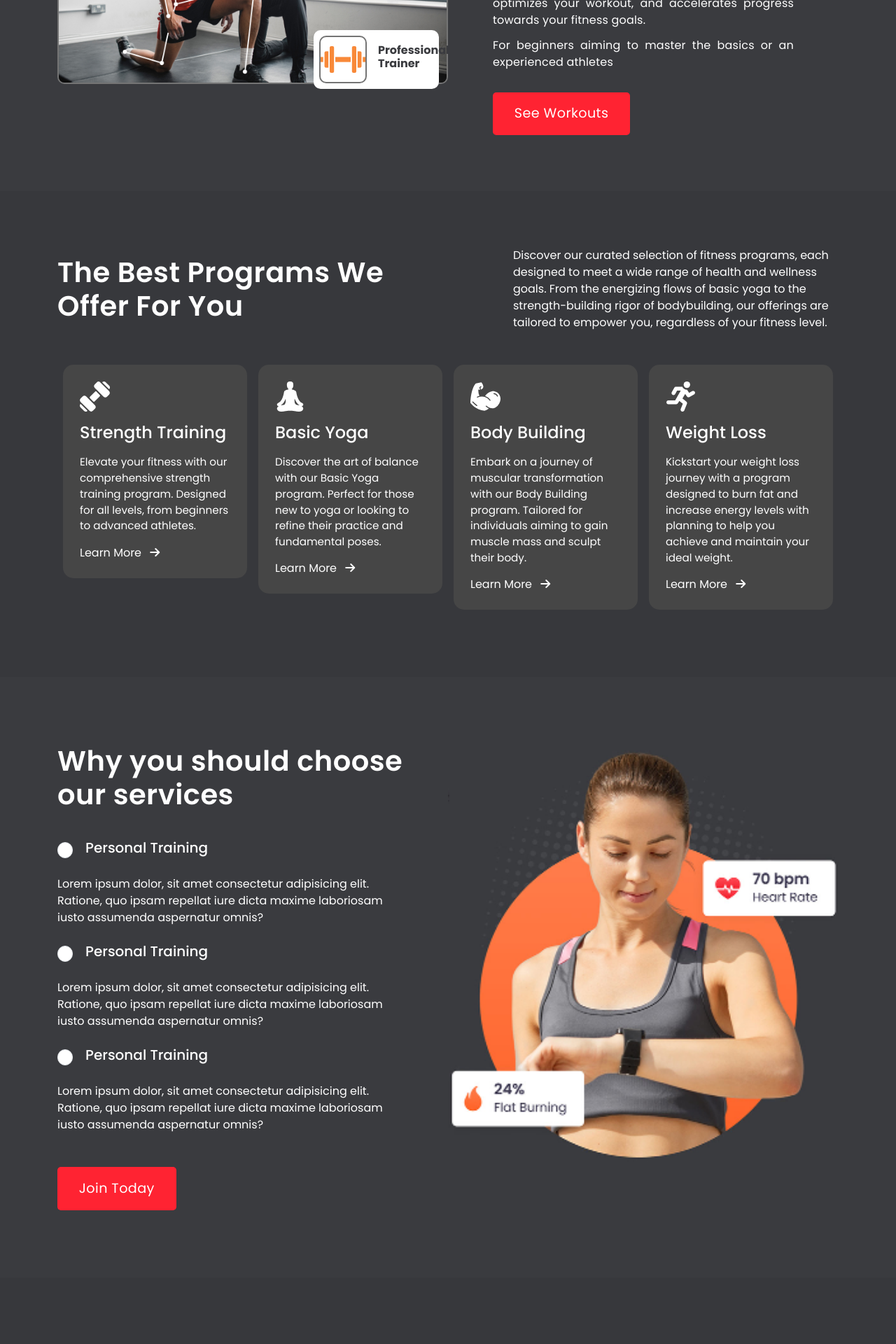
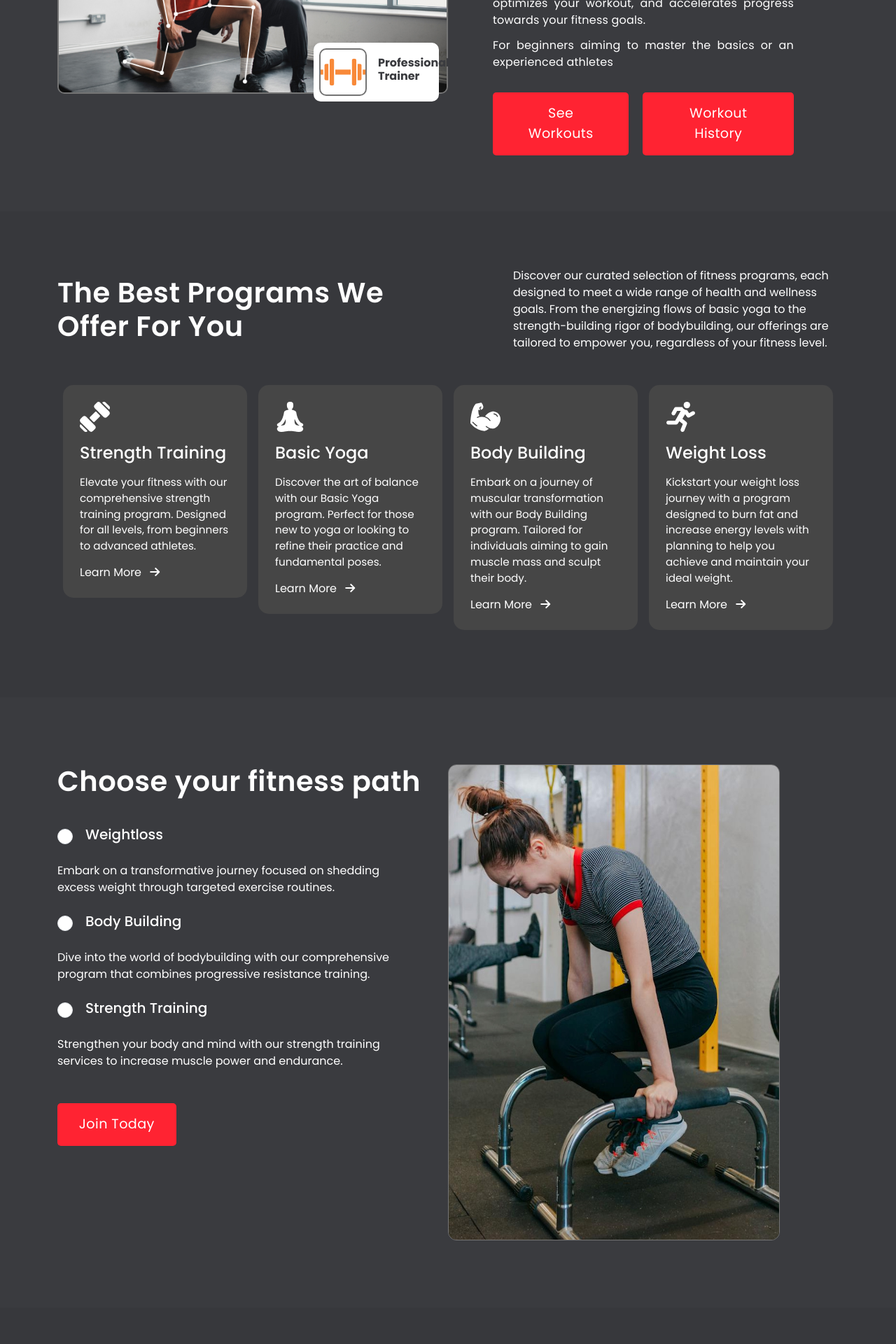
Before and after one commit to akhilasok96/FitSense360_React, a React (Vite) app: page /home in a window 1280 px wide. Shown: the part 1400-3320 px from the top of the page at 70% size. Built offline with nearby package versions, Linux system fonts and the light colour scheme; no server answers; sample sign-in values are in the browser's storage.

Commit message:
Change the UI designs

```diff
--- a/src/App.css
+++ b/src/App.css
@@ -283,6 +283,11 @@ a:focus {
     color: #fff;
 }
 
+.pose-buttons-wrapper{
+    display: flex;
+    gap: 20px;
+}
+
 /**********************************************************/
 .card-container {
     margin: 30px;
@@ -390,6 +395,13 @@ a:focus {
 
 .form-check-input:focus {
     box-shadow: none !important;
+}
+
+.services-image{
+    max-width: 85%;
+    height: 680px;
+    border-radius: 12px;
+    border: 1px solid var(--whiteshade-color);
 }
 
 /*********************** Services ***********************************/
--- a/src/Components/LandingPage/FitnessGoal.jsx
+++ b/src/Components/LandingPage/FitnessGoal.jsx
@@ -10,6 +10,10 @@ const FitnessGoal = () => {
   const navigate = useNavigate();
   const handlePoseClick = () => {
     navigate("/pose");
+  };
+
+  const handleWorkoutHistoryClick = () => {
+    navigate("/workout_history");
   };
 
   return (
@@ -66,9 +70,17 @@ const FitnessGoal = () => {
                     athletes
                   </p>
                 </div>
-                <button onClick={handlePoseClick} className='btn1 btn0'>
-                  See Workouts
-                </button>
+                <div className='pose-buttons-wrapper'>
+                  <button onClick={handlePoseClick} className='btn1 btn0'>
+                    See Workouts
+                  </button>
+                  <button
+                    onClick={handleWorkoutHistoryClick}
+                    className='btn1 btn0'
+                  >
+                    Workout History
+                  </button>
+                </div>
               </div>
             </div>
           </div>
--- a/src/Components/LandingPage/Services.jsx
+++ b/src/Components/LandingPage/Services.jsx
@@ -1,4 +1,4 @@
-import servicesImg from "../assets/services_image.png";
+import servicesImg from "../assets/calisthenics_workout.jpeg";
 
 const Services = () => {
   return (
@@ -8,9 +8,7 @@ const Services = () => {
           <div className='row gx-0'>
             <div className='col-md-6'>
               <div className='services_col1'>
-                <h1 className='main-heading'>
-                  Why you should choose our services
-                </h1>
+                <h1 className='main-heading'>Choose your fitness path</h1>
                 {/* **************************************************** */}
                 <div className='services_main pt-3 pb-5'>
                   {/* **************************************************** */}
@@ -22,13 +20,12 @@ const Services = () => {
                       id='defaultCheck1'
                     />
                     <label className='form-check-label' htmlFor='defaultCheck1'>
-                      <h5 className='ps-3'>Personal Training</h5>
+                      <h5 className='ps-3'>Weightloss</h5>
                     </label>
                   </div>
                   <p>
-                    Lorem ipsum dolor, sit amet consectetur adipisicing elit.
-                    Ratione, quo ipsam repellat iure dicta maxime laboriosam
-                    iusto assumenda aspernatur omnis?
+                    Embark on a transformative journey focused on shedding
+                    excess weight through targeted exercise routines.
                   </p>
                   {/* **************************************************** */}
                   <div className='form-check py-4'>
@@ -39,13 +36,12 @@ const Services = () => {
                       id='defaultCheck1'
                     />
                     <label className='form-check-label' htmlFor='defaultCheck1'>
-                      <h5 className='ps-3'>Personal Training</h5>
+                      <h5 className='ps-3'>Body Building</h5>
                     </label>
                   </div>
                   <p>
-                    Lorem ipsum dolor, sit amet consectetur adipisicing elit.
-                    Ratione, quo ipsam repellat iure dicta maxime laboriosam
-                    iusto assumenda aspernatur omnis?
+                    Dive into the world of bodybuilding with our comprehensive
+                    program that combines progressive resistance training.
                   </p>
                   {/* **************************************************** */}
                   <div className='form-check py-4'>
@@ -56,13 +52,12 @@ const Services = () => {
                       id='defaultCheck1'
                     />
                     <label className='form-check-label' htmlFor='defaultCheck1'>
-                      <h5 className='ps-3'>Personal Training</h5>
+                      <h5 className='ps-3'>Strength Training</h5>
                     </label>
                   </div>
                   <p>
-                    Lorem ipsum dolor, sit amet consectetur adipisicing elit.
-                    Ratione, quo ipsam repellat iure dicta maxime laboriosam
-                    iusto assumenda aspernatur omnis?
+                    Strengthen your body and mind with our strength training
+                    services to increase muscle power and endurance.
                   </p>
                   {/* **************************************************** */}
                 </div>
@@ -73,7 +68,11 @@ const Services = () => {
             </div>
             <div className='col-md-6'>
               <div className='services_col2'>
-                <img src={servicesImg} alt='' className='img-fluid' />
+                <img
+                  src={servicesImg}
+                  alt=''
+                  className='img-fluid services-image'
+                />
               </div>
             </div>
           </div>
--- a/src/Components/LandingPage/Testimonial.jsx
+++ b/src/Components/LandingPage/Testimonial.jsx
@@ -104,7 +104,7 @@ const Testimonial = () => {
                             />
                           </div>
                           <div className='col-md-8'>
-                            <h5>Arjun Kartha</h5>
+                            <h5>Arjun Krishna</h5>
                             <p className='testimonial-p1 pt-1'>
                               Happy Customer
                             </p>
@@ -118,10 +118,9 @@ const Testimonial = () => {
                           <i className='fa-regular fa-star' />
                         </div>
                         <p className='testimonial-p2'>
-                          Lorem ipsum dolor sit amet consectetur adipisicing
-                          elit. Quas magnam fugiat quidem nesciunt aperiam
-                          minus. Similique iste distinctio suscipit debitis
-                          provident.
+                          "Thanks to this amazing team, I've not only lost
+                          weight but gained confidence and strength. The coaches
+                          are supportive and genuinely care about my success!"
                         </p>
                       </div>
                     </div>
@@ -138,7 +137,7 @@ const Testimonial = () => {
                             />
                           </div>
                           <div className='col-md-8'>
-                            <h5>Arjun Kartha</h5>
+                            <h5>Arjun Krishna</h5>
                             <p className='testimonial-p1 pt-1'>
                               Happy Customer
                             </p>
@@ -152,10 +151,9 @@ const Testimonial = () => {
                           <i className='fa-regular fa-star' />
                         </div>
                         <p className='testimonial-p2'>
-                          Lorem ipsum dolor sit amet consectetur adipisicing
-                          elit. Quas magnam fugiat quidem nesciunt aperiam
-                          minus. Similique iste distinctio suscipit debitis
-                          provident.
+                          "Thanks to this amazing team, I've not only lost
+                          weight but gained confidence and strength. The coaches
+                          are supportive and genuinely care about my success!"
                         </p>
                       </div>
                     </div>
@@ -172,7 +170,7 @@ const Testimonial = () => {
                             />
                           </div>
                           <div className='col-md-8'>
-                            <h5>Arjun Kartha</h5>
+                            <h5>Arjun Krishna</h5>
                             <p className='testimonial-p1 pt-1'>
                               Happy Customer
                             </p>
@@ -186,10 +184,9 @@ const Testimonial = () => {
                           <i className='fa-regular fa-star' />
                         </div>
                         <p className='testimonial-p2'>
-                          Lorem ipsum dolor sit amet consectetur adipisicing
-                          elit. Quas magnam fugiat quidem nesciunt aperiam
-                          minus. Similique iste distinctio suscipit debitis
-                          provident.
+                          "Thanks to this amazing team, I've not only lost
+                          weight but gained confidence and strength. The coaches
+                          are supportive and genuinely care about my success!"
                         </p>
                       </div>
                     </div>
@@ -206,7 +203,7 @@ const Testimonial = () => {
                             />
                           </div>
                           <div className='col-md-8'>
-                            <h5>Arjun Kartha</h5>
+                            <h5>Arjun Krishna</h5>
                             <p className='testimonial-p1 pt-1'>
                               Happy Customer
                             </p>
@@ -220,10 +217,9 @@ const Testimonial = () => {
                           <i className='fa-regular fa-star' />
                         </div>
                         <p className='testimonial-p2'>
-                          Lorem ipsum dolor sit amet consectetur adipisicing
-                          elit. Quas magnam fugiat quidem nesciunt aperiam
-                          minus. Similique iste distinctio suscipit debitis
-                          provident.
+                          "Thanks to this amazing team, I've not only lost
+                          weight but gained confidence and strength. The coaches
+                          are supportive and genuinely care about my success!"
                         </p>
                       </div>
                     </div>
--- a/src/Components/WorkoutHistory/WorkoutHistory.jsx
+++ b/src/Components/WorkoutHistory/WorkoutHistory.jsx
@@ -2,7 +2,6 @@ import { useEffect, useState } from "react";
 import Navbar from "../LandingPage/Navbar";
 import Footer from "../LandingPage/Footer";
 
-// import { useNavigate } from "react-router-dom";
 import { useUserAuth } from "../../context/UserAuthContext";
 
 const WorkoutHistory = () => {
```
Also changed, not shown: src/Components/Assets/calisthenics_workout.jpeg (added).
